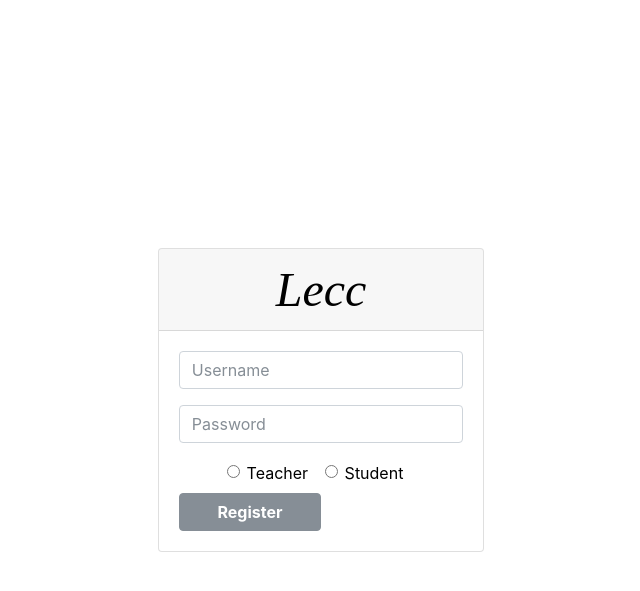
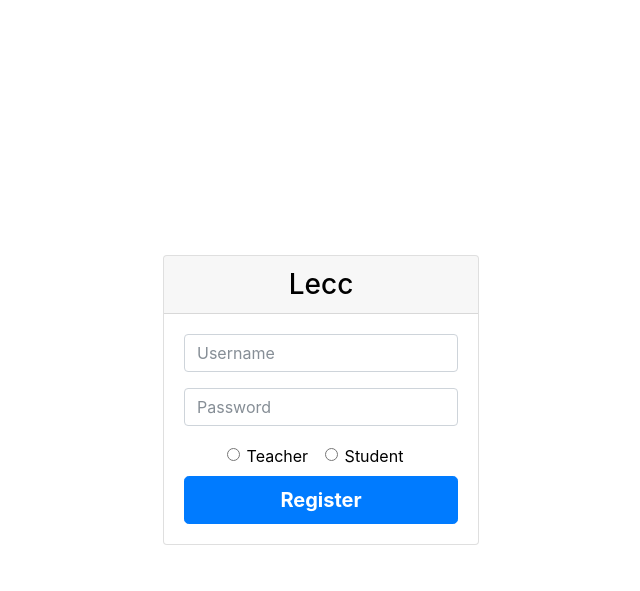
Before and after one commit to xinhuixu/lecture-sys, a Python web app: template templates/register.html in a window 1280 px wide. Shown: the top 591 px of the page, without its empty margins (319-959 px from the left). Run offline with Jinja, Linux system fonts and the light colour scheme; the template is opened without the code that fills it, so the values that code supplies are empty.

Commit message:
fix log+reg

```diff
--- a/static/css/style.css
+++ b/static/css/style.css
@@ -17,22 +17,8 @@ body {
     align-items: center;
 }
 
-.btn-group {
-    width:100%;
-}
-
 .btn {
-    width: 50%;
     font-weight: bold;
-}
-
-#login-header {
-    font-family: "HEADER";
-    font-size: 3em;
-    font-style: italic;
-}
-
-#login {
 }
 
 .vertical-flex {
--- a/templates/login.html
+++ b/templates/login.html
@@ -40,10 +40,8 @@
 
 		  </div>
 
-		  <div class="btn-group" role="group" style="margin:auto;"  aria-label="auth">
-		    <button id="login" type="submit" name="login" value="Login" class="btn btn-secondary">Login</button>
+		  <button id="login" type="submit" name="login" value="Login" class="btn btn-primary btn-lg btn-block">Login</button>
 
-		  </div>
 		</form>
 
 	      </div>
--- a/templates/register.html
+++ b/templates/register.html
@@ -51,10 +51,9 @@
 		  </div>
 
 
-		  <div class="btn-group" role="group" style="margin:auto;"  aria-label="auth">
-		    <button id="register" type="submit" name="register" value="register" class="btn btn-secondary">Register</button>
 
-		  </div>
+		  <button id="register" type="submit" name="register" value="register" class="btn btn-primary btn-lg btn-block">Register</button>
+
 		</form>
 	      </div>
 	    </div>
```
